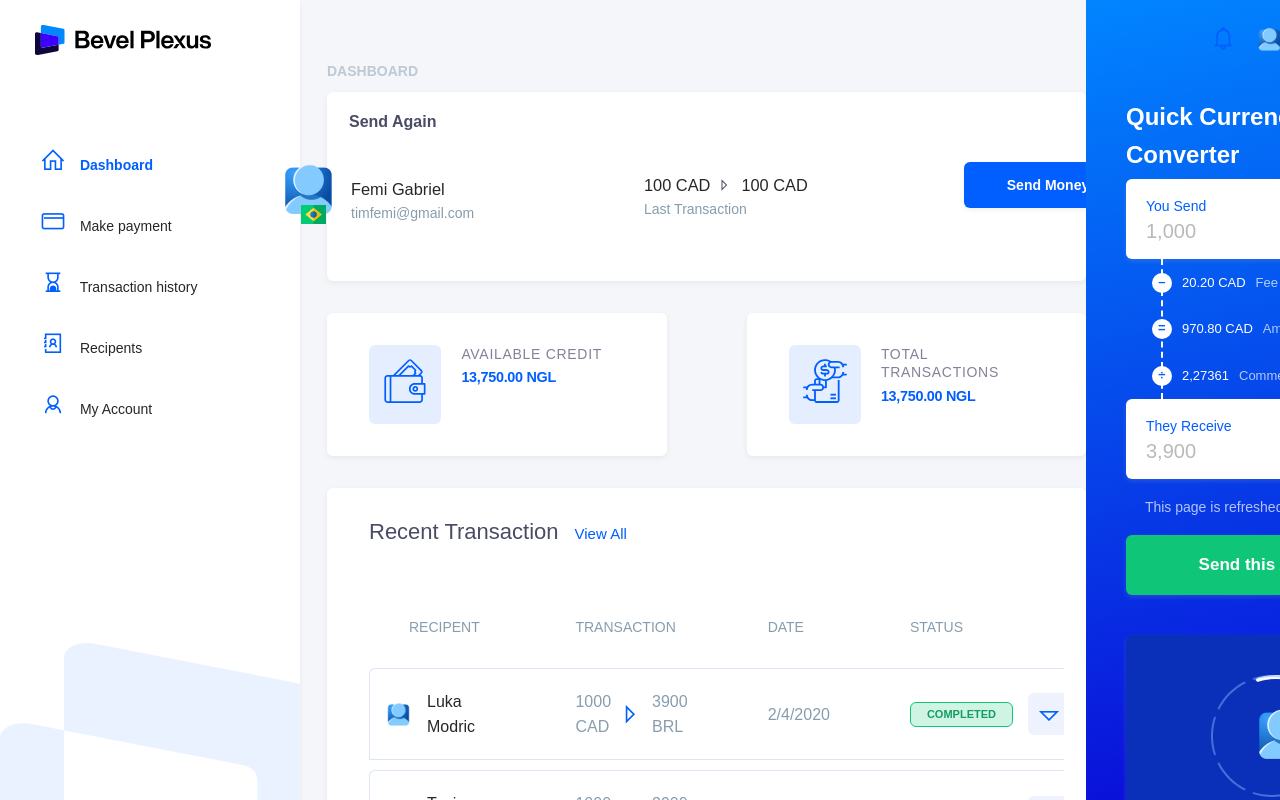
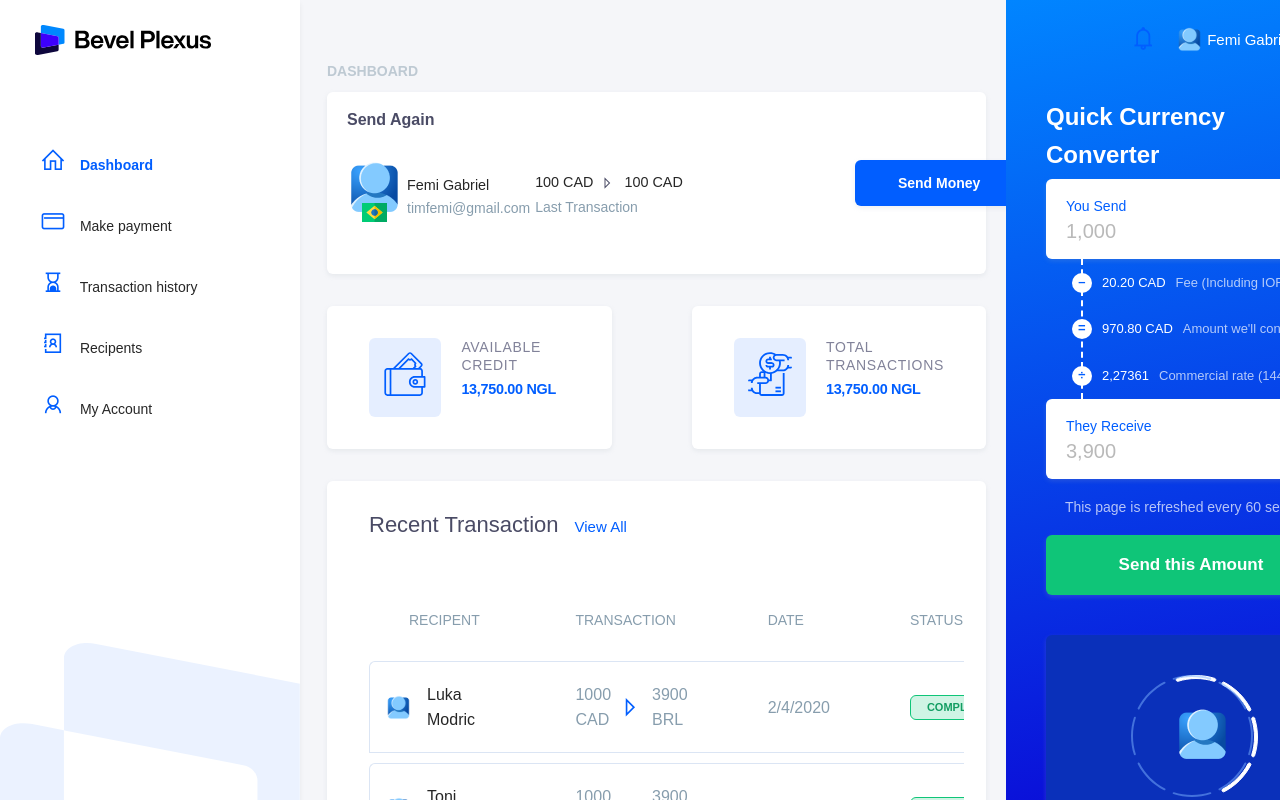
Before and after one commit to femigabriel/bexel-plus-app, a Nuxt app: page / in a window 1280 px wide. Built offline with nearby package versions, Linux system fonts and the light colour scheme; a web font is replaced by a local one.

Commit message:
width sizes

```diff
--- a/components/home/DashboardHeader.vue
+++ b/components/home/DashboardHeader.vue
@@ -10,7 +10,6 @@
       <div class="box-content">
         <!-- team a -->
         <div class="team-a flex">
-          <div class="group-1">
             <div class="user-avatar">
               <img src="../../images/avatar-square.png" alt="" class="avatar" />
               <img src="../../images/brazil-flag.svg" alt="" class="flag" />
@@ -21,7 +20,7 @@
             <h3>Femi Gabriel</h3>
             <p>timfemi@gmail.com</p>
           </div>
-        </div>
+
         <!-- team b -->
         <div class="team-b flex">
           <div class="group-3">
@@ -73,7 +72,6 @@ export default { components: { CreditPage, TransactionTable } };
   padding-right: 20px;
   background: #fff;
   box-shadow: 0 2px 5px rgb(169 181 192 / 20%);
-  border: 2px solid transparent;
   border-radius: 6px;
   margin-bottom: 32px;
   line-height: 22.001px;
@@ -89,7 +87,7 @@ export default { components: { CreditPage, TransactionTable } };
 }
 .box-content {
   display: flex;
-  justify-content: center;
+  justify-content: space-between;
 }
 .user-avatar {
   display: flex;
@@ -100,18 +98,17 @@ export default { components: { CreditPage, TransactionTable } };
 }
 .flag {
   width: 25px;
-  margin: -15px 20px;
+  margin: -15px 15px;
 }
 .group-2 {
   display: flex;
   flex-direction: column;
-  /* margin: 0 20px; */
 }
 h3 {
   margin: 0;
   display: flex;
   align-items: center;
-  font-size: 16.38px;
+  font-size: 14.38px;
   font-weight: 500;
   line-height: 1.5;
 }
@@ -127,7 +124,7 @@ p {
 .group-2 {
   display: flex;
   flex-direction: column;
-  width: 18em;
+  width: 15em;
 }
 .group-3 {
   width: 20em;
@@ -139,7 +136,7 @@ p {
 
 button {
   background: #015eff;
-  padding: 15px 32px;
+  padding: 15px 22px;
   border: none;
   border-radius: 6px;
   box-shadow: 0 2px 5px rgb(169 181 192 / 20%);
--- a/pages/index.vue
+++ b/pages/index.vue
@@ -49,8 +49,9 @@ body {
 .dash {
   padding-top: 60px;
   padding-left: 80px;
+  padding-right: 20px;
   width: 100%;
-  max-width: 839px;
+  max-width: 759px;
   overflow-y: auto;
   height: 100vh;
 }
```
